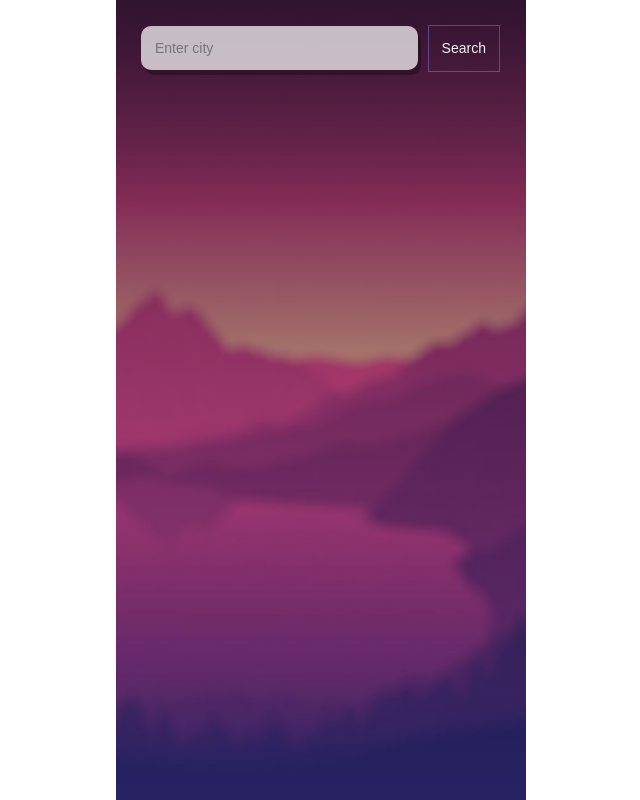
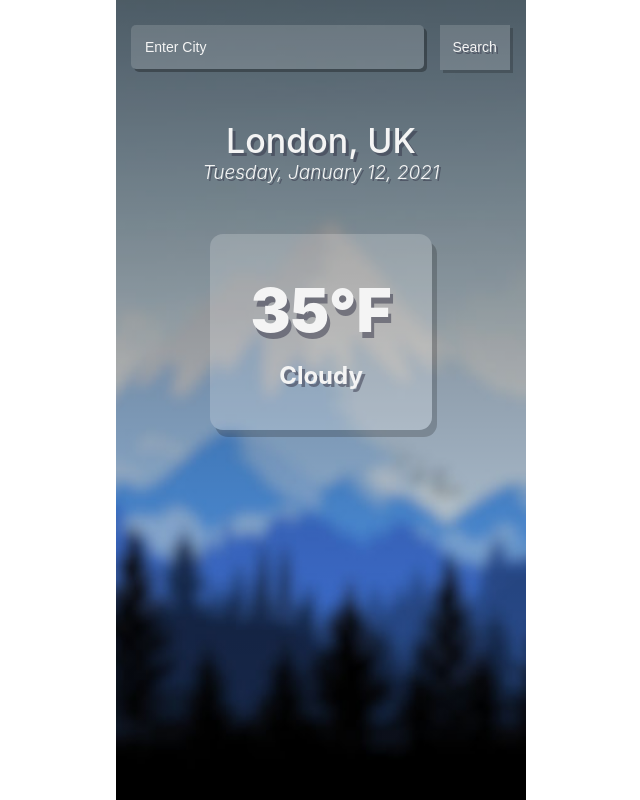
Before and after one commit to ClintNgyn/React-Weather-App, a React (Create React App) app: page / in a window 1280 px wide. Shown: the whole page, without its empty margins (319-959 px from the left). Built offline with nearby package versions, Linux system fonts and the light colour scheme; no server answers.

Commit message:
search box animation, location and temperature ui done

```diff
--- a/src/App.jsx
+++ b/src/App.jsx
@@ -1,19 +1,61 @@
 const { REACT_APP_API_KEY: key } = process.env;
 const base_url = 'https://api.openweathermap.org/data/2.5/weather';
 
+const months = [
+  'January',
+  'February',
+  'March',
+  'April',
+  'May',
+  'June',
+  'July',
+  'August',
+  'September',
+  'October',
+  'November',
+  'December',
+];
+const days = [
+  'Sunday',
+  'Monday',
+  'Tuesday',
+  'Wednesday',
+  'Thursday',
+  'Friday',
+  'Saturday',
+];
+
 const App = () => {
+  const dateBuilder = (d) => {
+    let day = days[d.getDay()];
+    let date = d.getDate();
+    let month = months[d.getMonth()];
+    let year = d.getFullYear();
+
+    return `${day}, ${month} ${date}, ${year}`;
+  };
+
   return (
     <>
-      <div className='bg'></div>
       <div className='app'>
         <main>
           <div className='search-box'>
             <input
               type='text'
               className='search-bar'
-              placeholder='Enter city'
+              placeholder='Enter City'
             />
             <button className='btn'>Search</button>
+          </div>
+          <div className='location-box'>
+            <div className='location'>London, UK</div>
+            <div className='date'>{dateBuilder(new Date())}</div>
+          </div>
+          <div className='weather-box'>
+            <div className='temperature'>
+              35°F
+              <div className='condition'>Cloudy</div>
+            </div>
           </div>
         </main>
       </div>
--- a/src/index.css
+++ b/src/index.css
@@ -16,9 +16,10 @@ body {
   -moz-osx-font-smoothing: grayscale;
 }
 
+/* Background */
 .app {
-  /* background-image: url('./assets/cold-bg.jpg'); */
-  background-image: url('./assets/warm-bg.jpg');
+  background-image: url('./assets/cold-bg.jpg');
+  /* background-image: url('./assets/warm-bg.jpg'); */
   background-size: cover;
   background-position: bottom;
   transition: 0.4 ease;
@@ -36,49 +37,74 @@ main {
     rgba(0, 0, 0, 0.6),
     rgba(0, 0, 0, 0)
   );
-  padding: 25px;
+  padding: 15px;
+}
+
+/* Search Section */
+.search-box {
+  margin-top: 10px;
+}
+
+.search-box .search-bar::placeholder {
+  color: #f4f4f4;
 }
 
 .search-box .search-bar {
-  display: inline-block;
-  width: 77%;
-  padding: 14px;
-
   appearance: none;
   background: none;
   border: none;
   outline: none;
 
-  background-color: #f4f4f4c0;
-  border-radius: 10px;
+  display: inline-block;
+  position: relative;
+  font-size: 14px;
+  padding: 14px;
+  width: 77%;
 
-  box-shadow: 3px 5px rgba(0, 0, 0, 0.3);
+  background-color: rgba(255, 255, 255, 0.15);
+  box-shadow: 3px 3px rgba(0, 0, 0, 0.3);
+  border-radius: 5px;
 
-  color: #313131;
-  font-size: 14px;
+  transition: 0.3s ease;
+}
 
-  transition: 0.3s ease-in-out;
+.search-box .search-bar:hover {
+  transform: scale(1.05, 1.05);
 }
 
 .search-box .search-bar:focus {
-  background-color: #f4f4f4ef;
+  color: #313131;
+  background-color: #dfdfdf;
+
+  transform: scale(1.05, 1.05);
+  transition: 0.2s ease-in-out;
 }
 
-.btn {
+.search-box .search-bar:focus::placeholder {
+  color: #313131;
+}
+
+.search-box .btn {
+  overflow: hidden;
+  border: none;
   outline: none;
-  margin-left: 0.6rem;
+
+  position: relative;
   font-size: 14px;
+  margin-left: 1rem;
   padding: 0.9rem 0.8rem;
+
   color: #f4f4f4;
-  background-color: transparent;
+  background-color: rgba(255, 255, 255, 0.15);
+
+  box-shadow: 3px 3px rgba(0, 0, 0, 0.2);
+  text-shadow: 2px 2px rgba(50, 50, 70, 0.5);
   text-decoration: none;
-  border: 1px solid rgba(146, 148, 248, 0.4);
-  position: relative;
-  overflow: hidden;
   transition: all ease 0.1s;
 }
 
-.btn:before {
+.search-box .btn:before,
+.search-box .search-bar:before {
   content: '';
   position: absolute;
   top: 0;
@@ -88,22 +114,92 @@ main {
   background: linear-gradient(
     120deg,
     transparent,
-    rgba(146, 148, 248, 0.671),
+    rgba(255, 255, 255, 0.8),
     transparent
   );
   transition: all 500ms ease;
 }
 
-.btn:hover:before {
+.search-box .btn:hover:before,
+.search-box .search-bar:hover::before {
   left: 100%;
 }
 
-.btn:hover {
+.search-box .btn:hover {
   cursor: pointer;
-  background: rgba(146, 148, 248, 0.4);
-  transform: scale(1.1, 1.1);
+  transform: scale(1.08, 1.08);
 }
 
-.btn:active {
+.search-box .btn:active {
   transform: scale(1, 1);
 }
+
+/* Location Section */
+.location-box {
+  margin-top: 50px;
+}
+
+.location-box .location {
+  color: #fff;
+  font-size: 32px;
+  font-weight: 500;
+  text-align: center;
+  text-shadow: 3px 3px rgba(50, 50, 70, 0.5);
+}
+
+.location-box .date {
+  color: #fff;
+  font-size: 20px;
+  font-weight: 300;
+  font-style: italic;
+  text-align: center;
+  text-shadow: 2px 2px rgba(50, 50, 70, 0.5);
+}
+
+/* Temperature Section */
+.location-box .location {
+  color: #f4f4f4;
+  font-size: 34px;
+  font-weight: 500;
+  text-align: center;
+  text-shadow: 3px 3px rgba(50, 50, 70, 0.5);
+}
+
+.location-box .date {
+  color: #f4f4f4;
+  font-size: 19px;
+  font-weight: 300;
+  font-style: italic;
+  text-align: center;
+  text-shadow: 2px 2px rgba(50, 50, 70, 0.5);
+}
+
+.weather-box {
+  text-align: center;
+}
+
+.weather-box .temperature {
+  position: relative;
+  display: inline-block;
+  margin-top: 50px;
+  background-color: rgba(255, 255, 255, 0.2);
+  border-radius: 13px;
+
+  padding: 40px;
+
+  color: #f4f4f4;
+  font-size: 60px;
+  font-weight: 900;
+
+  text-shadow: 3px 6px rgba(50, 50, 70, 0.5);
+  text-align: center;
+  box-shadow: 5px 7px rgba(0, 0, 0, 0.2);
+}
+
+.weather-box .condition {
+  color: #f4f4f4;
+  font-size: 24px;
+  margin-top: 15px;
+  font-weight: 700;
+  text-shadow: 3px 3px rgba(50, 50, 70, 0.5);
+}
```
Also changed, not shown: 1 other file (tests, documents, lock files or other folders).
